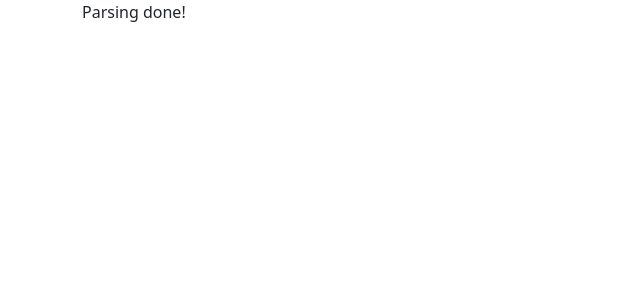
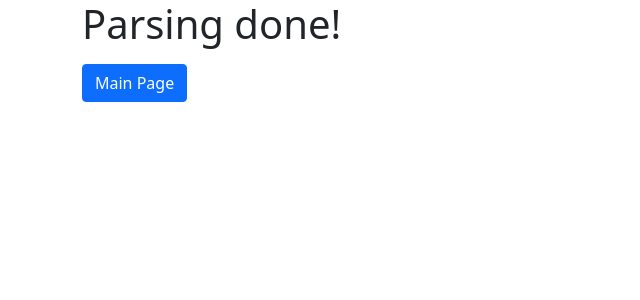
Before and after one commit to Kreighton/GeekHub, a Django app: page /done/ in a window 1280 px wide. Before the commit the part shown is almost empty. Shown: the top 300 px of the page, without its empty margins (0-640 px from the left). Run offline with Django 4.2, Linux system fonts and the light colour scheme.

Commit message:
Update done.html

```diff
--- a/HT_19/parse_news/templates/parse_news/done.html
+++ b/HT_19/parse_news/templates/parse_news/done.html
@@ -1,5 +1,6 @@
 {% extends "./base.html" %}
 
 {% block content %}
-<div id="done">Parsing done!</div>
+<div id="done" class="mb-3"><h1>Parsing done!</h1></div>
+<a href="/" class="btn btn-primary">Main Page</a>
 {% endblock content %}
```
